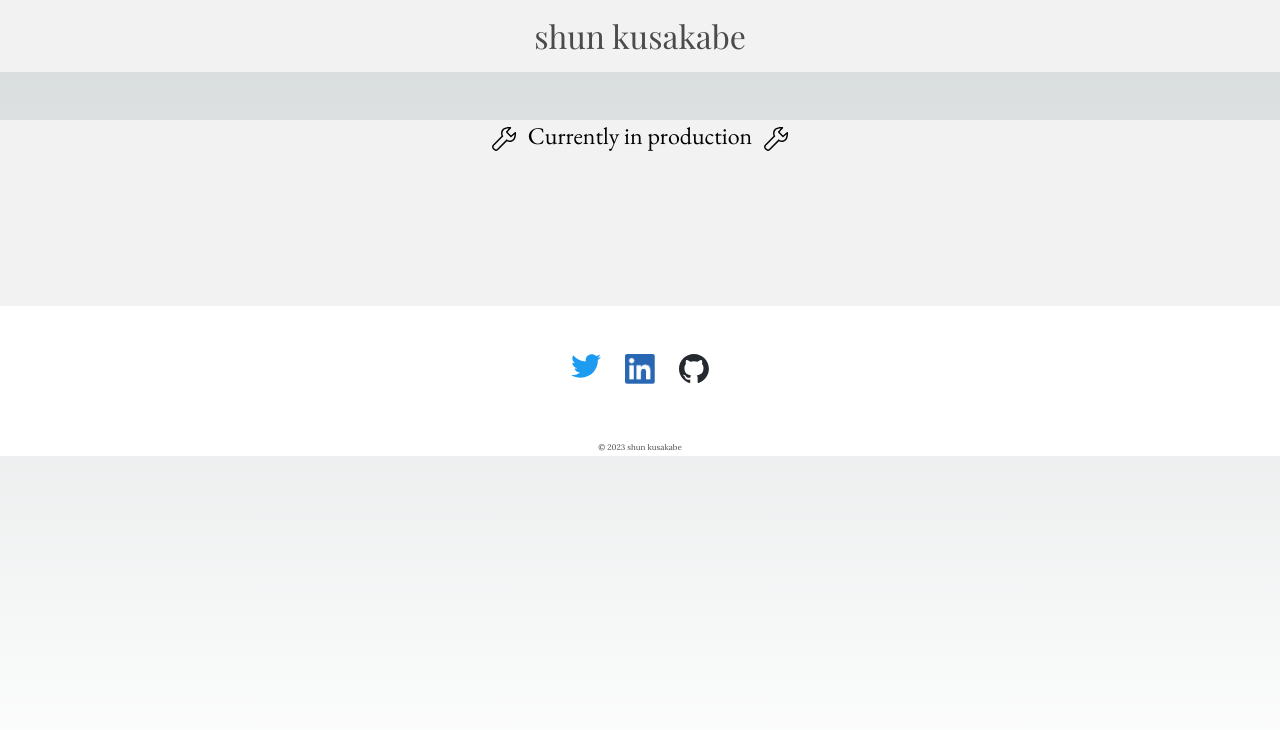
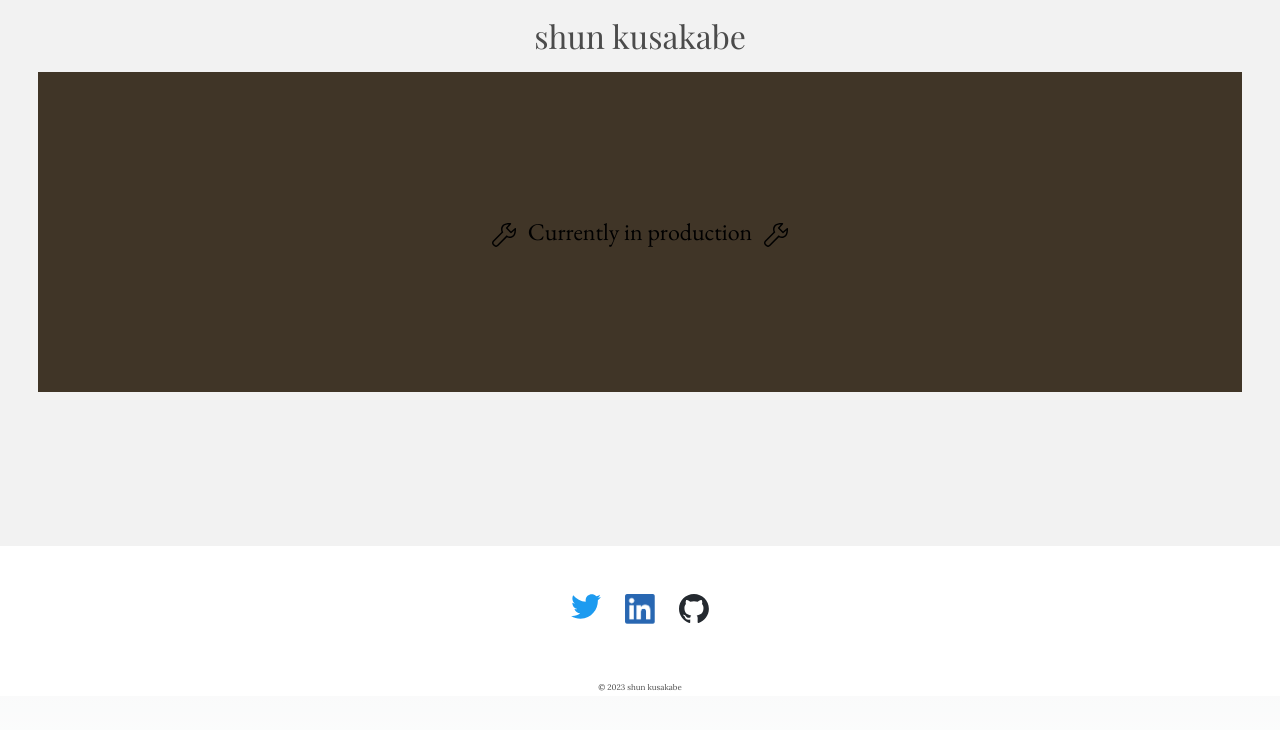
Before and after one commit to shunssv/kusakabe-site, a Next.js app: page / in a window 1280 px wide. Shown: the top 730 px of the page. Built offline with nearby package versions, Linux system fonts and the light colour scheme; a web font is replaced by a local one.

Commit message:
:lipstick: modify wrapper styles - SHU-61

```diff
--- a/src/pages/index.jsx
+++ b/src/pages/index.jsx
@@ -11,13 +11,14 @@ export default function Home() {
         <title>shun kusakabe</title>
         <meta name="description" content="I am shun kusakabe." />
       </Head>
-      <main className={styles.main}>
+
+      <section className={styles.container}>
         <div className={styles.mainteinanceContainer}>
           <SlWrench className={styles.mainteinance} />
           Currently in production
           <SlWrench className={styles.mainteinance} />
         </div>
-      </main>
+      </section>
       <Loader />
     </>
   );
--- a/src/styles/Custom404.module.scss
+++ b/src/styles/Custom404.module.scss
@@ -2,7 +2,6 @@
 .container {
   background-color: #403527;
   position: relative;
-
 }
 
 .img404 {
--- a/src/styles/Home.module.scss
+++ b/src/styles/Home.module.scss
@@ -1,6 +1,10 @@
+.container {
+  background-color: #403527;
+}
+
 .mainteinanceContainer {
   font-size: 1.5rem;
-  margin-top: 2em;
+  padding: 3em 0;
   text-align: center;
 }
 
@@ -9,3 +13,24 @@
   margin: 0 0.5em;
   vertical-align: middle;
 }
+
+/*============ SP layout only ============*/
+@media screen and (max-width: 520px) {
+  .container {
+    padding: 25% 4%;
+  }
+}
+
+/*========== Tablet layout only ==========*/
+@media screen and (min-width: 521px) and (max-width: 926px) {
+  .container {
+    padding: 20% 4%;
+  }
+}
+
+/*============ PC layout only ============*/
+@media screen and (min-width: 927px) {
+  .container {
+    padding: 6% 4%;
+  }
+}
```
